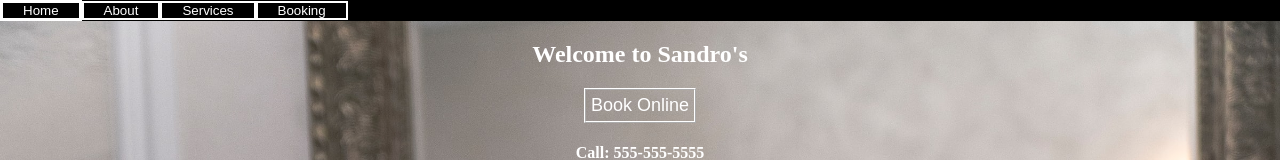
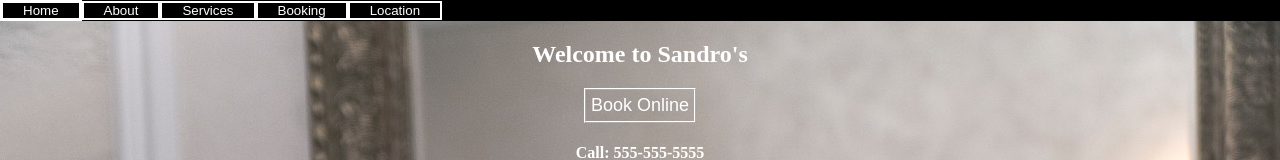
Before and after one commit to sethakirafeldman/barbershop, a React app: page / in a window 1280 px wide. Shown: the top 160 px of the page. Built offline with nearby package versions, Linux system fonts and the light colour scheme.

Commit message:
dotenv-webpack config

```diff
--- a/src/Navbar.js
+++ b/src/Navbar.js
@@ -1,14 +1,24 @@
 import React from 'react';
+const data = require("./data.json");
 
 export default function Navbar (props) {
+    const genBtns = () => {
+        Object.values(data).map((item, index)=>{
+
+            console.log(item[0]);
+            return <button onClick = {props.handleClick} value={item[0].name}>{item[0].name}</button>
+        })
+    }
 
     return (
         <nav id='navigation-bar'>
-            <div>
+            <div id='nav-buttons'>
+            {/* {genBtns()} */}
               <button onClick = {props.handleClick} value="home">Home</button>
               <button onClick = {props.handleClick} value="about">About</button>
               <button onClick = {props.handleClick} value="services">Services</button>
               <button onClick = {props.handleClick} value="booking">Booking</button>
+              <button onClick = {props.handleClick} value="location">Location</button>
             </div>
         </nav>
     )
```
Also changed, not shown: 1 other file (tests, documents, lock files or other folders).
